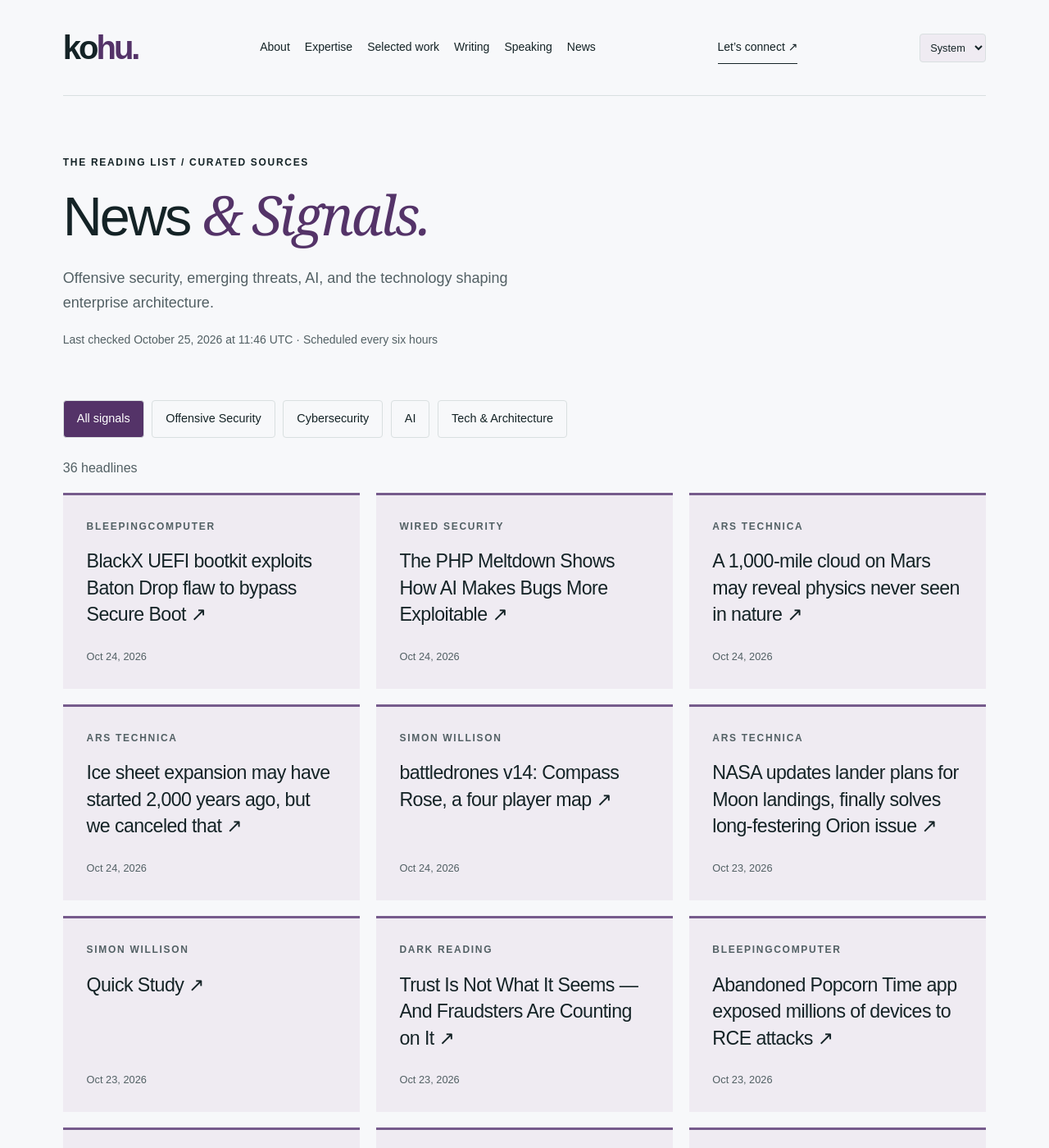
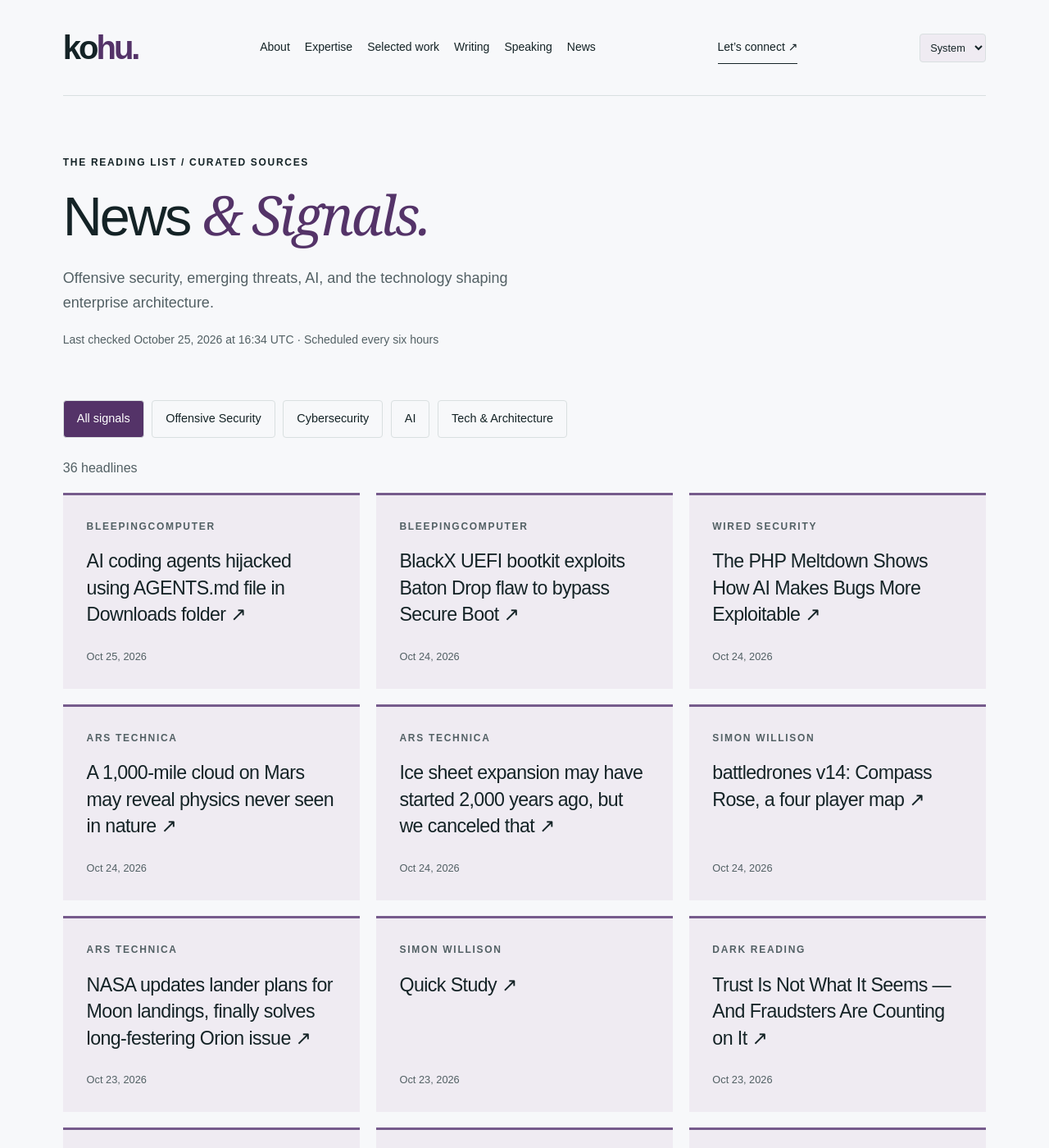
Before and after one commit to hntk/hntk.github.io, a Jekyll site: the page built from news/index.html, in a window 1280 px wide and 1400 px high. Shown: the whole window at 82% size. Built offline with Jekyll 4.4.1, drawn with Linux system fonts in a browser that asks for light colours; part of the change alters nothing that is shown; some of the changed text lies outside the part shown.

Commit message:
Refresh News and Signals

```diff
--- a/_data/news.json
+++ b/_data/news.json
@@ -1,6 +1,14 @@
 {
-  "updated": "2026-10-25T11:46:36.263400+00:00",
+  "updated": "2026-10-25T16:34:56.913127+00:00",
   "items": [
+    {
+      "title": "AI coding agents hijacked using AGENTS.md file in Downloads folder",
+      "url": "https://www.bleepingcomputer.com/news/security/ai-coding-agents-hijacked-using-agentsmd-file-in-downloads-folder/",
+      "published": "2026-10-25T15:49:38+00:00",
+      "source": "BleepingComputer",
+      "source_id": "bleepingcomputer",
+      "category": "cybersecurity"
+    },
     {
       "title": "BlackX UEFI bootkit exploits Baton Drop flaw to bypass Secure Boot",
       "url": "https://www.bleepingcomputer.com/news/security/blackx-uefi-bootkit-exploits-baton-drop-flaw-to-bypass-secure-boot/",
@@ -88,14 +96,6 @@
       "source": "Simon Willison",
       "source_id": "simon-willison",
       "category": "ai"
-    },
-    {
-      "title": "Microsoft Teams to get AI-powered, context-aware phishing detection",
-      "url": "https://www.bleepingcomputer.com/news/microsoft/microsoft-teams-to-get-ai-powered-context-aware-phishing-detection/",
-      "published": "2026-10-23T18:54:41+00:00",
-      "source": "BleepingComputer",
-      "source_id": "bleepingcomputer",
-      "category": "cybersecurity"
     },
     {
       "title": "Origin Range Requests: Serving large files without range-request tuning",
@@ -295,79 +295,79 @@
       "id": "ars-technica",
       "name": "Ars Technica",
       "status": "ok",
-      "last_success": "2026-10-25T11:46:36.263400+00:00"
+      "last_success": "2026-10-25T16:34:56.913127+00:00"
     },
     {
       "id": "bleepingcomputer",
       "name": "BleepingComputer",
       "status": "ok",
-      "last_success": "2026-10-25T11:46:36.263400+00:00"
+      "last_success": "2026-10-25T16:34:56.913127+00:00"
     },
     {
       "id": "cloudflare",
       "name": "Cloudflare",
       "status": "ok",
-      "last_success": "2026-10-25T11:46:36.263400+00:00"
+      "last_success": "2026-10-25T16:34:56.913127+00:00"
     },
     {
       "id": "dark-reading",
       "name": "Dark Reading",
       "status": "ok",
-      "last_success": "2026-10-25T11:46:36.263400+00:00"
+      "last_success": "2026-10-25T16:34:56.913127+00:00"
     },
     {
       "id": "hugging-face",
       "name": "Hugging Face",
       "status": "ok",
-      "last_success": "2026-10-25T11:46:36.263400+00:00"
+      "last_success": "2026-10-25T16:34:56.913127+00:00"
     },
     {
       "id": "microsoft-research",
       "name": "Microsoft Research",
       "status": "ok",
-      "last_success": "2026-10-25T11:46:36.263400+00:00"
+      "last_success": "2026-10-25T16:34:56.913127+00:00"
     },
     {
       "id": "nvidia",
       "name": "NVIDIA",
       "status": "ok",
-      "last_success": "2026-10-25T11:46:36.263400+00:00"
+      "last_success": "2026-10-25T16:34:56.913127+00:00"
     },
     {
       "id": "portswigger",
       "name": "PortSwigger Research",
       "status": "ok",
-      "last_success": "2026-10-25T11:46:36.263400+00:00"
+      "last_success": "2026-10-25T16:34:56.913127+00:00"
     },
     {
       "id": "schneier",
       "name": "Schneier on Security",
       "status": "ok",
-      "last_success": "2026-10-25T11:46:36.263400+00:00"
+      "last_success": "2026-10-25T16:34:56.913127+00:00"
     },
     {
       "id": "simon-willison",
       "name": "Simon Willison",
       "status": "ok",
-      "last_success": "2026-10-25T11:46:36.263400+00:00"
+      "last_success": "2026-10-25T16:34:56.913127+00:00"
     },
     {
       "id": "specterops",
       "name": "SpecterOps",
       "status": "ok",
-      "last_success": "2026-10-25T11:46:36.263400+00:00"
+      "last_success": "2026-10-25T16:34:56.913127+00:00"
     },
     {
       "id": "trail-of-bits",
       "name": "Trail of Bits",
       "status": "ok",
-      "last_success": "2026-10-25T11:46:36.263400+00:00"
+      "last_success": "2026-10-25T16:34:56.913127+00:00"
     },
     {
       "id": "wired",
       "name": "WIRED Security",
       "status": "ok",
-      "last_success": "2026-10-25T11:46:36.263400+00:00"
+      "last_success": "2026-10-25T16:34:56.913127+00:00"
     }
   ]
 }
```
